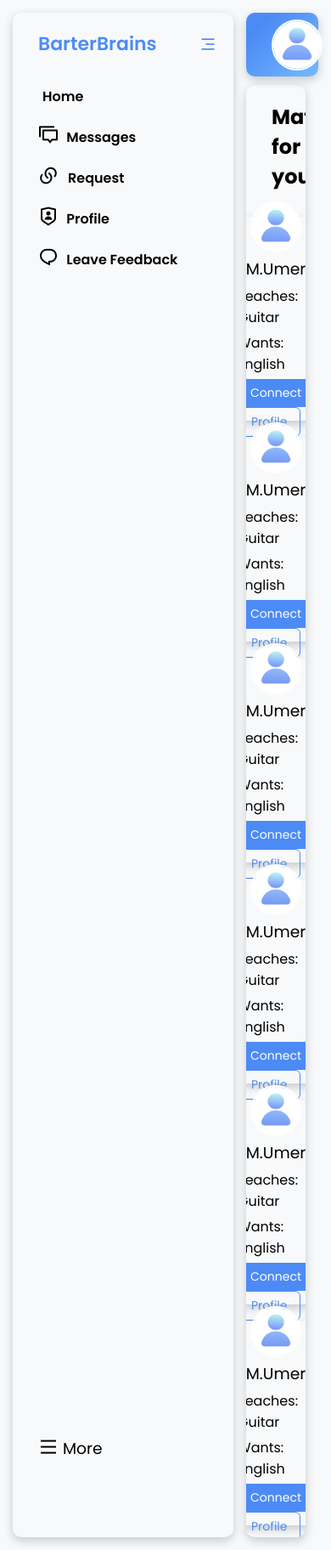
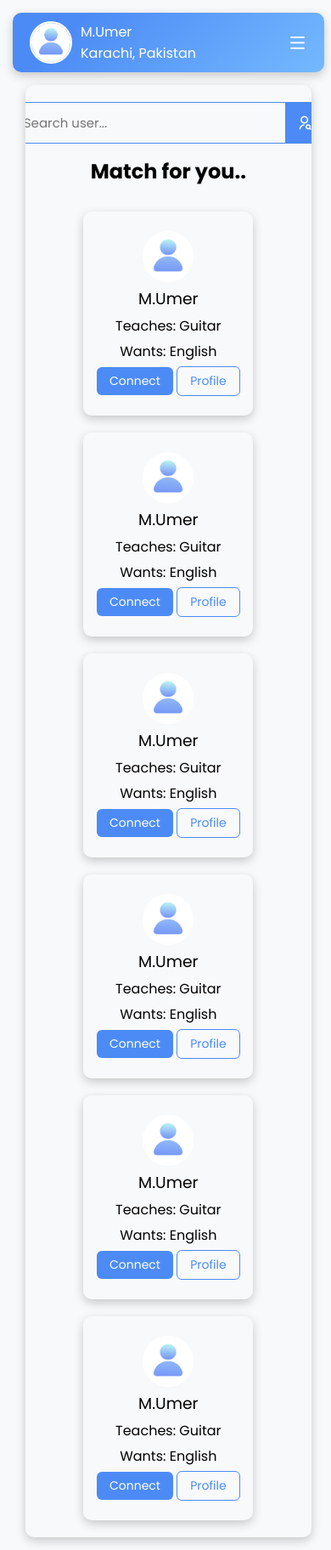
Before and after one commit to umernadim/barterBrains, a PHP site: page /dashboard.html in a window 390 px wide. Shown: the whole page at 85% size. Run offline with PHP 8.4, Linux system fonts and the light colour scheme; some libraries are stand-ins or nearby versions.

Commit message:
responsiveness fixed

```diff
--- a/dashboard.html
+++ b/dashboard.html
@@ -27,7 +27,16 @@
           </div>
         </div>
 
-        <a href="#">Logout <i class="ri-logout-circle-r-line"></i></a>
+        <!-- <a href="#">Logout <i class="ri-logout-circle-r-line"></i></a> -->
+
+        <a href="#" id="mobileMenuBtn" class="mobile-menu-btn">
+          <i class="ri-menu-line"></i>
+        </a>
+
+        <!-- Only visible on desktop -->
+        <a href="#" id="logoutLink" class="desktop-only">
+          Logout <i class="ri-logout-circle-r-line"></i>
+        </a>
       </nav>
 
       <!-- code for user-skill-section  -->
@@ -58,7 +67,7 @@
             >
           </div>
           <div class="link">
-            <a href="#" id="leaveFeedbackBtn">
+            <a href="" id="leaveFeedbackBtn">
               <i class="ri-chat-1-line"></i> <span>Leave Feedback</span>
             </a>
           </div>
@@ -168,6 +177,10 @@
 
       <!-- code for user-profile -->
       <div id="user-profile">
+        <div id="profile-close-btn">
+          <button id="closeProfileBtn">✖</button>
+        </div>
+
         <div id="img-container">
           <img src="assets/profile-background-img.jpg" alt="" id="back-img" />
           <img src="assets/profile-img.avif" alt="" id="profile-img" />
@@ -188,7 +201,6 @@
           <div id="skill-badges">
             <h4>Teaching: <span id="teach">Guitar</span></h4>
             <h4>Learning: <span id="learn">English</span></h4>
-          </div>
           </div>
         </div>
       </div>
@@ -216,7 +228,8 @@
               <p><strong>Wants:</strong> English</p>
               <p><strong>Location:</strong> Karachi, Pakistan</p>
               <p>
-              <strong>About:</strong> Passionate about learning and sharing knowledge.
+                <strong>About:</strong> Passionate about learning and sharing
+                knowledge.
               </p>
             </div>
           </div>
@@ -224,17 +237,16 @@
           <div class="modal-right">
             <h3>Reviews</h3>
             <div class="review">
-            <p>⭐️⭐️⭐️⭐️⭐️ - Great teacher! Learned a lot.</p>
+              <p>Great teacher! Learned a lot.</p>
               <span>- Student A</span>
             </div>
             <div class="review">
-            <p>⭐️⭐️⭐️⭐️ - Very helpful and patient.</p>
+              <p>Very helpful and patient.</p>
               <span>- Student B</span>
             </div>
           </div>
         </div>
       </div>
-
 
       <!-- modal popup of the testimonial form  -->
       <div id="feedback-modal" class="modal">
@@ -256,13 +268,13 @@
         </div>
       </div>
 
-
       <!-- REQUEST CALL MODAL -->
       <div class="modal-overlay" id="callModal">
         <div class="callModal">
           <div class="modal-content">
             <p id="modal-status">Sending request...</p>
-        <button id="joinCallBtn" style="display: none;">Join Call</button>
+            <button id="joinCallBtn" style="display: none">Join Call</button>
+          </div>
         </div>
       </div>
     </div>
--- a/script.js
+++ b/script.js
@@ -1,33 +1,3 @@
-// code for user profile
-function userProfileToggle() {
-  const profileLink = document.getElementById("show-profile");
-  const dashboard = document.getElementById("dashboard");
-
-  if (profileLink) {
-    profileLink.addEventListener("click", (e) => {
-      e.preventDefault();
-      dashboard.classList.toggle("active-profile");
-    });
-  }
-}
-
-userProfileToggle();
-
-// code for dashboard-sideBar
-function sideBarToggle() {
-  const menuBtn = document.getElementById("menuBtn");
-  const dashboard = document.getElementById("dashboard");
-
-  if (menuBtn) {
-    menuBtn.addEventListener("click", (e) => {
-      e.preventDefault();
-      dashboard.classList.toggle("active-sideBar");
-    });
-  }
-}
-
-sideBarToggle();
-
 // code to run cards in loop of owl-carousel
 function carousel() {
   const carouselCards = [
@@ -102,6 +72,117 @@
 }
 
 carousel();
+
+
+// code for testimonial section
+function testimonial() {
+  const slidesContainer = document.querySelector(".slides");
+  const slide = document.querySelector(".slide");
+  const totalSlides = document.querySelectorAll(".slide").length;
+
+  let currentIndex = 0;
+
+  function getSlidesToShow() {
+    if (window.innerWidth <= 480) {
+      return 1;
+    } else if (window.innerWidth <= 768) {
+      return 2;
+    } else {
+      return 3;
+    }
+  }
+
+  function updateSlider() {
+    if (!slide) return;
+    const slidesToShow = getSlidesToShow();
+    const slideWidth = slide.clientWidth + 20;
+    slidesContainer.style.transform = `translateX(-${slideWidth * currentIndex}px)`;
+  }
+
+  function autoSlide() {
+    const slidesToShow = getSlidesToShow();
+    currentIndex++;
+    if (currentIndex > totalSlides - slidesToShow) {
+      currentIndex = 0;
+    }
+    updateSlider();
+  }
+
+  window.addEventListener("resize", updateSlider);
+  updateSlider();
+  setInterval(autoSlide, 4000);
+}
+
+document.addEventListener("DOMContentLoaded", testimonial);
+
+
+// code for dashboard-sideBar
+function sideBarToggle() {
+  const menuBtn = document.getElementById("menuBtn");
+  const dashboard = document.getElementById("dashboard");
+
+  if (menuBtn) {
+    menuBtn.addEventListener("click", (e) => {
+      e.preventDefault();
+      dashboard.classList.toggle("active-sideBar");
+    });
+  }
+}
+
+sideBarToggle();
+
+
+// Mobile sidebar toggle
+function mobileSideBarToggle() {
+  const mobileMenuBtn = document.getElementById("mobileMenuBtn");
+  const dashboard = document.getElementById("dashboard");
+
+  if (mobileMenuBtn) {
+    mobileMenuBtn.addEventListener("click", (e) => {
+      e.preventDefault();
+      dashboard.classList.toggle("show-mobile-sidebar");
+      // 👉 CLOSE profile if sidebar opens
+      dashboard.classList.remove("show-mobile-profile");
+      dashboard.classList.remove("active-profile");
+    });
+  }
+}
+
+mobileSideBarToggle();
+
+
+// code for user profile toggle
+function userProfileToggle() {
+  const profileLink = document.getElementById("show-profile");
+  const dashboard = document.getElementById("dashboard");
+
+  if (profileLink) {
+    profileLink.addEventListener("click", (e) => {
+      e.preventDefault();
+      dashboard.classList.add("show-mobile-profile");
+      dashboard.classList.remove("show-mobile-sidebar");
+      dashboard.classList.add("active-profile");
+    });
+  }
+}
+
+userProfileToggle();
+
+// code for closeProfileBtn
+function closeProfileBtn() {
+
+const closeProfileBtn = document.getElementById("closeProfileBtn");
+if (closeProfileBtn) {
+  closeProfileBtn.addEventListener("click", (e) => {
+    e.preventDefault();
+    dashboard.classList.remove("show-mobile-profile");
+    dashboard.classList.remove("active-profile");
+  });
+}
+
+}
+closeProfileBtn();
+
 
   // update Profile images
 function updateprofileImages() {
@@ -219,54 +300,8 @@
 profileModalPopup();
 
 
-// code for testimonial section
-function testimonial() {
-  const slidesContainer = document.querySelector(".slides");
-  const slide = document.querySelector(".slide");
-  const totalSlides = document.querySelectorAll(".slide").length;
-
-  let currentIndex = 0;
-
-  function getSlidesToShow() {
-    if (window.innerWidth <= 480) {
-      return 1;
-    } else if (window.innerWidth <= 768) {
-      return 2;
-    } else {
-      return 3;
-    }
-  }
-
-  function updateSlider() {
-    const slidesToShow = getSlidesToShow();
-    const slideWidth = slide.clientWidth + 20; // margin
-    slidesContainer.style.transform = `translateX(-${slideWidth * currentIndex}px)`;
-  }
-
-  function autoSlide() {
-    const slidesToShow = getSlidesToShow();
-    currentIndex++;
-    if (currentIndex > totalSlides - slidesToShow) {
-      currentIndex = 0;
-    }
-    updateSlider();
-  }
-
-  window.addEventListener("resize", () => {
-    updateSlider();
-  });
-
-  updateSlider();
-  setInterval(autoSlide, 4000);
-}
-
-testimonial();
-
-
-
-
 // code for Feedvack modal popup
-function feedbackModal(params) {
+function feedbackModal() {
 
 document.addEventListener("DOMContentLoaded", () => {
   const leaveFeedbackBtn = document.getElementById('leaveFeedbackBtn');
--- a/setUp-profile.html
+++ b/setUp-profile.html
@@ -16,7 +16,7 @@
   <section id="setup-profile">
     <div id="container">
       <div id="img-div">
-        <img src="signin-image.jpg" alt="" />
+        <img src="assets/signin-image.jpg" alt="" />
       </div>
 
       <div id="form-content">
--- a/style.css
+++ b/style.css
@@ -199,7 +199,6 @@
     display: none;
   }
 
-
 }
 
 
@@ -209,8 +208,8 @@
   grid-template-columns: 260px 1fr 0px;
   grid-template-rows: 70px 1fr;
   grid-template-areas:
-    "skill nav nav"
-    "skill suggested profile";
+    "sideBar nav nav"
+    "sideBar suggested profile";
   height: 100vh;
   gap: 15px;
   padding: 15px;
@@ -257,6 +256,11 @@
   font-weight: 500;
 }
 
+#mobileMenuBtn {
+  display: none;
+  font-size: 22px;
+}
+
 /* === Content Boxes === */
 #sidebar,
 #suggested-user,
@@ -267,7 +271,7 @@
 
 /* code for sideBar  */
 #sidebar {
-  grid-area: skill;
+  grid-area: sideBar;
   padding: 20px;
   padding-left: 30px;
   transition: all 0.3s ease;
@@ -471,6 +475,7 @@
   transition: all 0.4s ease;
   z-index: 10;
   opacity: 0;
+  position: relative;
 }
 
 #dashboard.active-profile #user-profile {
@@ -555,6 +560,145 @@
   margin-top: 15px;
 }
 
+#user-profile #closeProfileBtn {
+  position: absolute;
+  z-index: 9;
+  right: 15px;
+  top: 15px;
+  background-color: none;
+  border: none;
+  font-size: 16px;
+  cursor: pointer;
+}
+
+
+/* === Mobile Sidebar Overlay === */
+@media screen and (max-width: 768px) {
+  #dashboard nav {
+    width: 94vw;
+  }
+
+  #dashboard {
+    display: grid;
+    grid-template-columns: 0px 1fr 0px;
+    grid-template-rows: 70px 1fr;
+    grid-template-areas:
+      "nav nav nav"
+      "sideBar suggested profile";
+    height: 100vh;
+    row-gap: 15px;
+    padding: 15px;
+  }
+
+  #dashboard nav {
+    padding: 0 20px;
+    height: 70px;
+  }
+
+  #dashboard nav img {
+    height: 50px;
+    width: 50px;
+  }
+
+  #sidebar {
+    width: 90vw;
+    background: var(--background-color);
+    transform: translateX(-110%);
+    transition: transform 0.3s ease;
+    z-index: 99;
+  }
+
+  #suggested-user {
+    grid-area: suggested;
+    padding: 20px 30px;
+  }
+
+  #suggested-user-header {
+    flex-direction: column-reverse;
+    gap: 15px;
+  }
+
+  #suggested-user #cards-container {
+    display: flex;
+    justify-content: center;
+    flex-wrap: wrap;
+    gap: 20px;
+    margin-top: 30px;
+  }
+
+  #suggested-user .card {
+    height: 240px;
+    width: 200px;
+    gap: 5px;
+    padding: 20px 0;
+  }
+
+  #dashboard.show-mobile-sidebar #sidebar {
+    transform: translateX(0);
+  }
+
+  #dashboard.show-mobile-sidebar #suggested-user {
+    transform: translateX(120%);
+    transition: transform 0.3s ease;
+  }
+
+  #suggested-user {
+    transition: transform 0.3s ease;
+  }
+
+  #logoutLink.desktop-only {
+    display: none;
+  }
+
+  #mobileMenuBtn {
+    display: inline-block;
+  }
+
+  #menuBtn {
+    display: none;
+  }
+
+  #dashboard.show-mobile-sidebar #sidebar {
+    transform: translateX(0);
+  }
+
+  #dashboard.show-mobile-sidebar #suggested-user {
+    transform: translateX(120%);
+    transition: transform 0.3s ease;
+  }
+
+  #dashboard.show-mobile-sidebar #sidebar {
+    transform: translateX(0);
+  }
+
+  #dashboard.show-mobile-sidebar #suggested-user {
+    transform: translateX(120%);
+    transition: transform 0.3s ease;
+  }
+
+  #dashboard.show-mobile-profile #user-profile {
+    transform: translateX(-100%);
+    opacity: 1;
+  }
+
+  #dashboard.show-mobile-profile #sidebar {
+    transform: translateX(-110%);
+  }
+
+  #dashboard.show-mobile-profile #suggested-user {
+    transform: translateX(-110%);
+  }
+
+  #user-profile {
+    width: 90vw;
+    background: var(--background-color);
+    transform: translateX(110%);
+    transition: transform 0.4s ease, opacity 0.4s ease;
+    z-index: 999;
+  }
+
+}
+
 
 /* === suggested user Profile Modal === */
 #profile-modal {
@@ -625,9 +769,9 @@
 #profile-modal .modal-buttons button {
   padding: 8px 20px;
   border: none;
+  background: none;
   background: var(--btn-color);
   color: var(--text-color-light);
-  background: none;
   border-radius: 5px;
   cursor: pointer;
   transition: background 0.3s ease;
@@ -680,6 +824,8 @@
   font-size: 12px;
   color: #555;
 }
+
+
 
 
 /* code for the the testimonial form */
@@ -752,6 +898,19 @@
   cursor: pointer;
 }
 
+@media screen and (max-width: 768px) {
+
+  /* for user profile modal  */
+  #profile-modal .modal-content {
+    flex-direction: column;
+  }
+
+  /* for feedback modal  */
+
+  .modal .modal-content {
+    max-width: 350px;
+  }
+}
 
 
 /* code for Login and Sigup page  */
```
Lines whose indentation alone changed are shown as unchanged.
